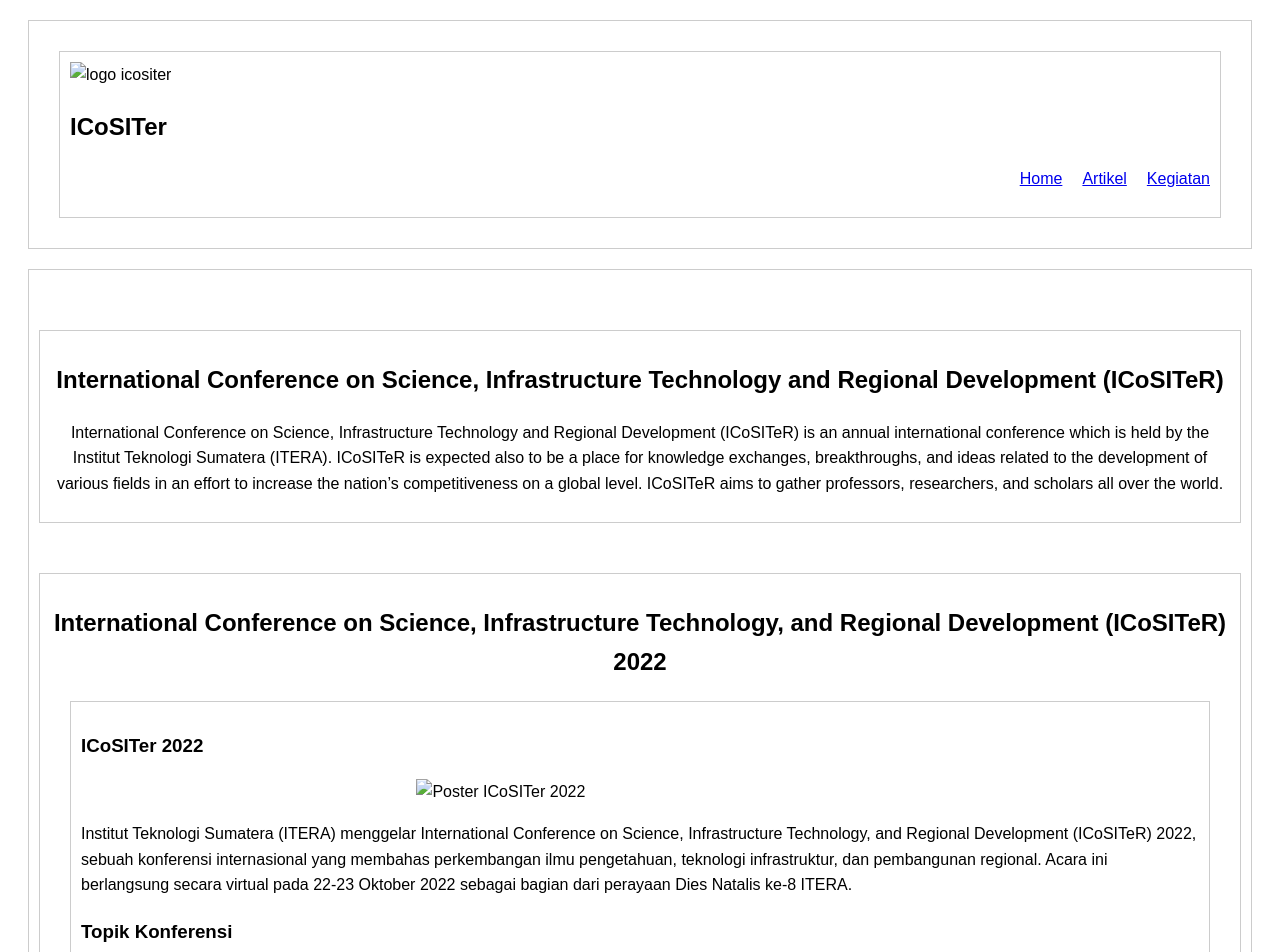
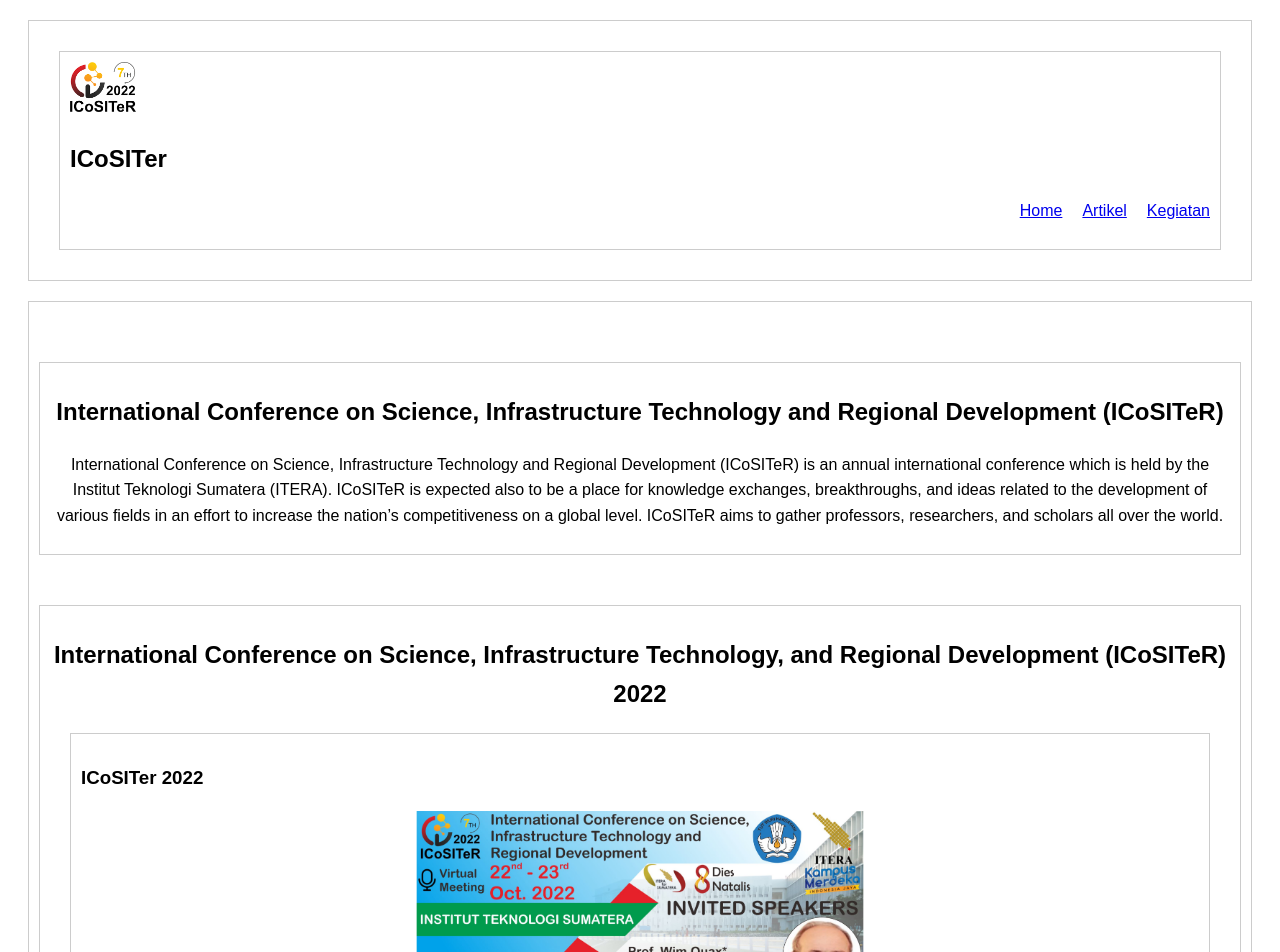
Before and after one commit to himuraaaaa/himuraaaaa.github.io, a plain HTML site: page index.html in a window 1280 px wide. Shown: the top 952 px of the page. Drawn offline with Linux system fonts and the light colour scheme.

Commit message:
Update index.html

```diff
--- a/index.html
+++ b/index.html
@@ -56,7 +56,7 @@
 <body>
     <header>
         <nav>
-            <img src="./image/logoicositer.png" alt="logo icositer">
+            <img src="logoicositer.png" alt="logo icositer">
             <h1>ICoSITer</h1>
             <ul>
                 <li><a href="#home">Home</a></li>
@@ -77,7 +77,7 @@
             <h2>International Conference on Science, Infrastructure Technology, and Regional Development (ICoSITeR) 2022</h2>
             <article>
                 <h3>ICoSITer 2022</h3>
-                <img src="./image/postericositer.jpg" alt="Poster ICoSITer 2022">
+                <img src="postericositer.jpg" alt="Poster ICoSITer 2022">
                 <p>Institut Teknologi Sumatera (ITERA) menggelar International Conference on Science, Infrastructure Technology, and Regional Development (ICoSITeR) 2022, sebuah konferensi internasional yang membahas perkembangan ilmu pengetahuan, teknologi infrastruktur, dan pembangunan regional. Acara ini berlangsung secara virtual pada 22-23 Oktober 2022 sebagai bagian dari perayaan Dies Natalis ke-8 ITERA.</p>
                 <h3>Topik Konferensi</h3>
                 <p>ICoSITeR 2022 menghadirkan berbagai tema yang relevan dengan perkembangan teknologi dan infrastruktur, antara lain:</p>
```
